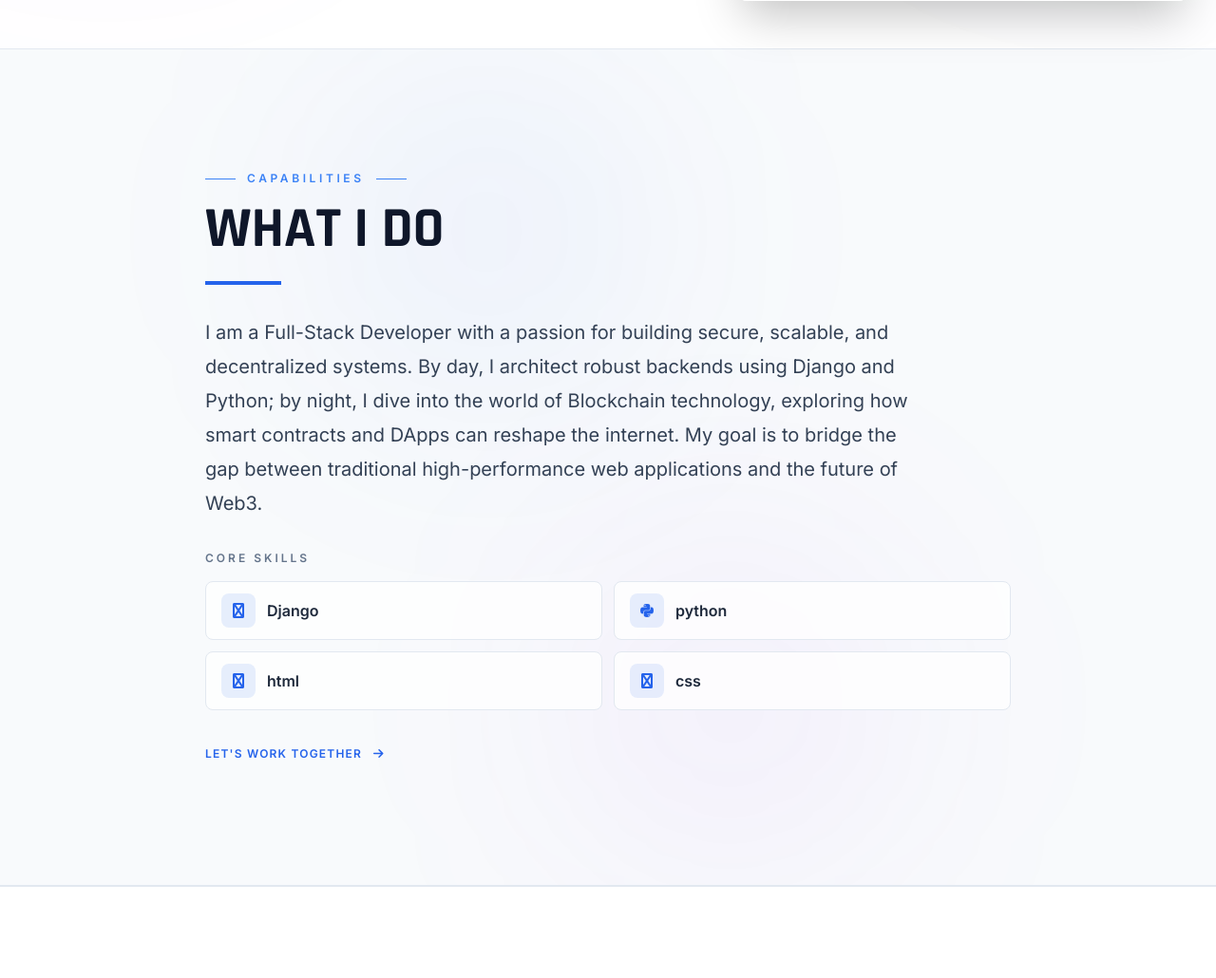
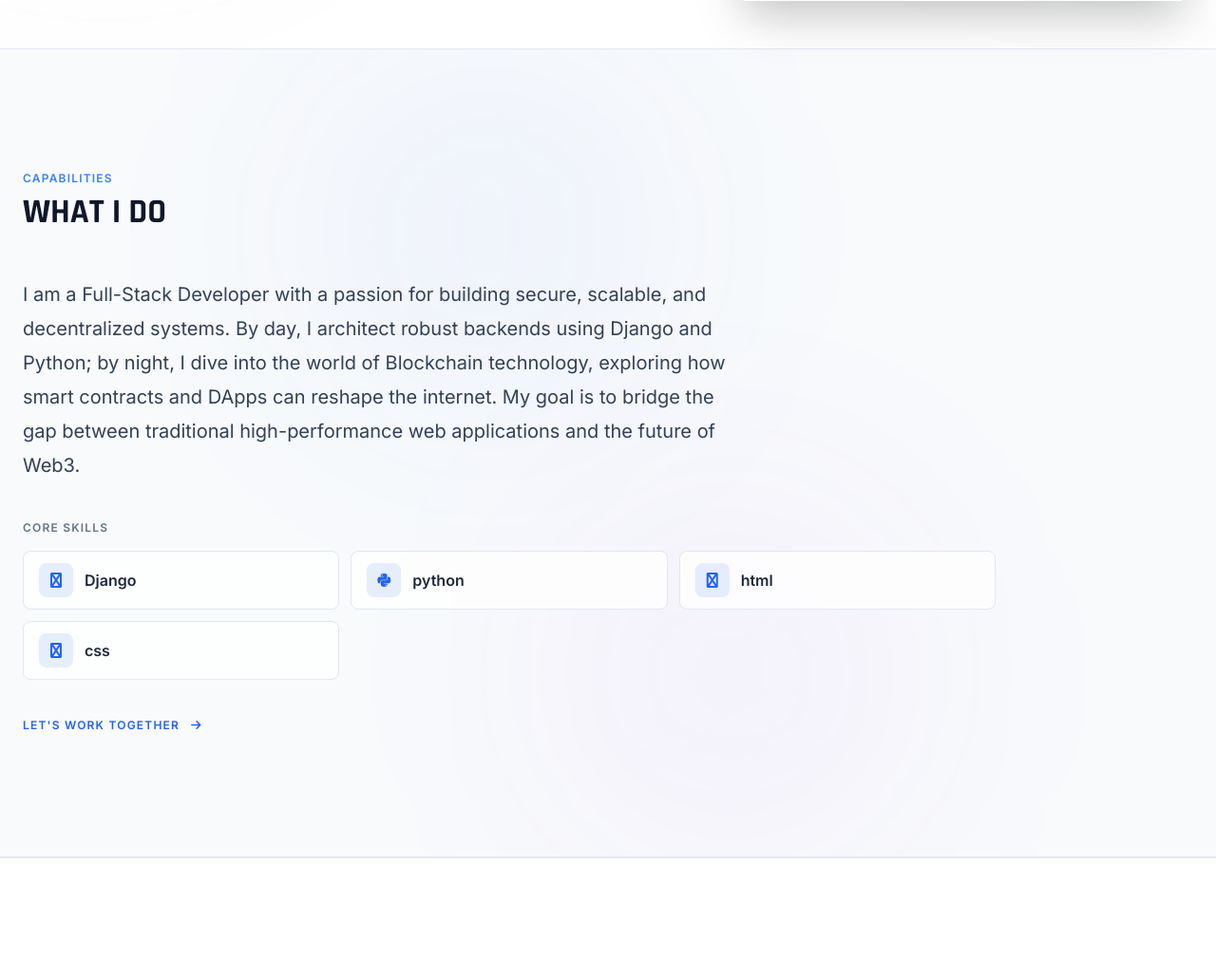
Before and after one commit to Nishan-22/portfolio, a Django app: page / in a window 1280 px wide; the page is wider, and only the part inside the window is pictured. Shown: the part 749-1779 px from the top of that part at 95% size. Run offline with Django 5.2, Linux system fonts and the light colour scheme; data comes from the database, SQL or seed files in the repository; some libraries are stand-ins or nearby versions.

Commit message:
project errors

```diff
--- a/portfolio/templates/index.html
+++ b/portfolio/templates/index.html
@@ -120,26 +120,24 @@
     <div x-show="dark" class="absolute top-0 left-1/4 w-96 h-96 bg-blue-600/5 blur-[120px] rounded-full"></div>
     <div x-show="dark" class="absolute bottom-0 right-1/4 w-96 h-96 bg-purple-600/5 blur-[120px] rounded-full"></div>
 
-    <div class="max-w-4xl mx-auto px-4 sm:px-6 relative z-10">
-        <p class="text-blue-500 uppercase tracking-[0.3em] text-xs font-bold mb-4 flex items-center gap-3">
-            <span class="w-8 h-[1px] bg-blue-500 inline-block"></span>
+    <div class="max-w-7xl mx-auto px-4 sm:px-6 relative z-10 text-left">
+        <p class="text-blue-500 uppercase tracking-widest text-xs font-bold mb-2">
             Capabilities
-            <span class="w-8 h-[1px] bg-blue-500 inline-block"></span>
         </p>
 
-        <h2 class="heading-font text-3xl sm:text-4xl md:text-6xl font-bold uppercase mb-6 leading-tight text-slate-900 dark:text-white">
+        <h2 class="heading-font text-3xl md:text-4xl font-bold uppercase mb-8 md:mb-12 leading-tight text-slate-900 dark:text-white">
             What I Do
         </h2>
 
-        <div class="w-20 h-1 bg-blue-600 mb-8"></div>
+        <div class="max-w-3xl">
+            <p class="text-slate-700 dark:text-gray-300 text-lg md:text-xl leading-relaxed md:leading-9 font-medium">
+                {{ profile.bio }}
+            </p>
+        </div>
 
-        <p class="text-slate-700 dark:text-gray-300 text-lg md:text-xl leading-relaxed md:leading-9 mb-8 font-medium max-w-3xl">
-            {{ profile.bio }}
-        </p>
-
-        <div class="mb-8">
-            <p class="text-xs uppercase tracking-[0.25em] text-slate-500 dark:text-gray-400 font-semibold mb-4">Core Skills</p>
-            <ul class="grid grid-cols-1 sm:grid-cols-2 gap-3">
+        <div class="mt-10 max-w-5xl">
+            <p class="text-xs uppercase tracking-widest text-slate-500 dark:text-gray-400 font-semibold mb-4">Core Skills</p>
+            <ul class="grid grid-cols-1 sm:grid-cols-2 lg:grid-cols-3 gap-3">
                 {% for skill in skills %}
                 <li class="flex items-center gap-3 bg-white/80 dark:bg-white/5 border border-slate-200 dark:border-white/10 rounded-lg px-4 py-3">
                     <span class="w-9 h-9 rounded-lg bg-blue-600/10 text-blue-600 flex items-center justify-center shrink-0">
@@ -153,7 +151,7 @@
             </ul>
         </div>
 
-        <a href="#contact" class="inline-flex items-center gap-3 text-blue-600 hover:text-blue-700 transition font-bold uppercase tracking-widest text-xs group">
+        <a href="#contact" class="mt-10 inline-flex items-center gap-3 text-blue-600 hover:text-blue-700 transition font-bold uppercase tracking-widest text-xs group">
             Let's Work Together
             <i class="fa-solid fa-arrow-right group-hover:translate-x-1 transition-transform"></i>
         </a>
```
